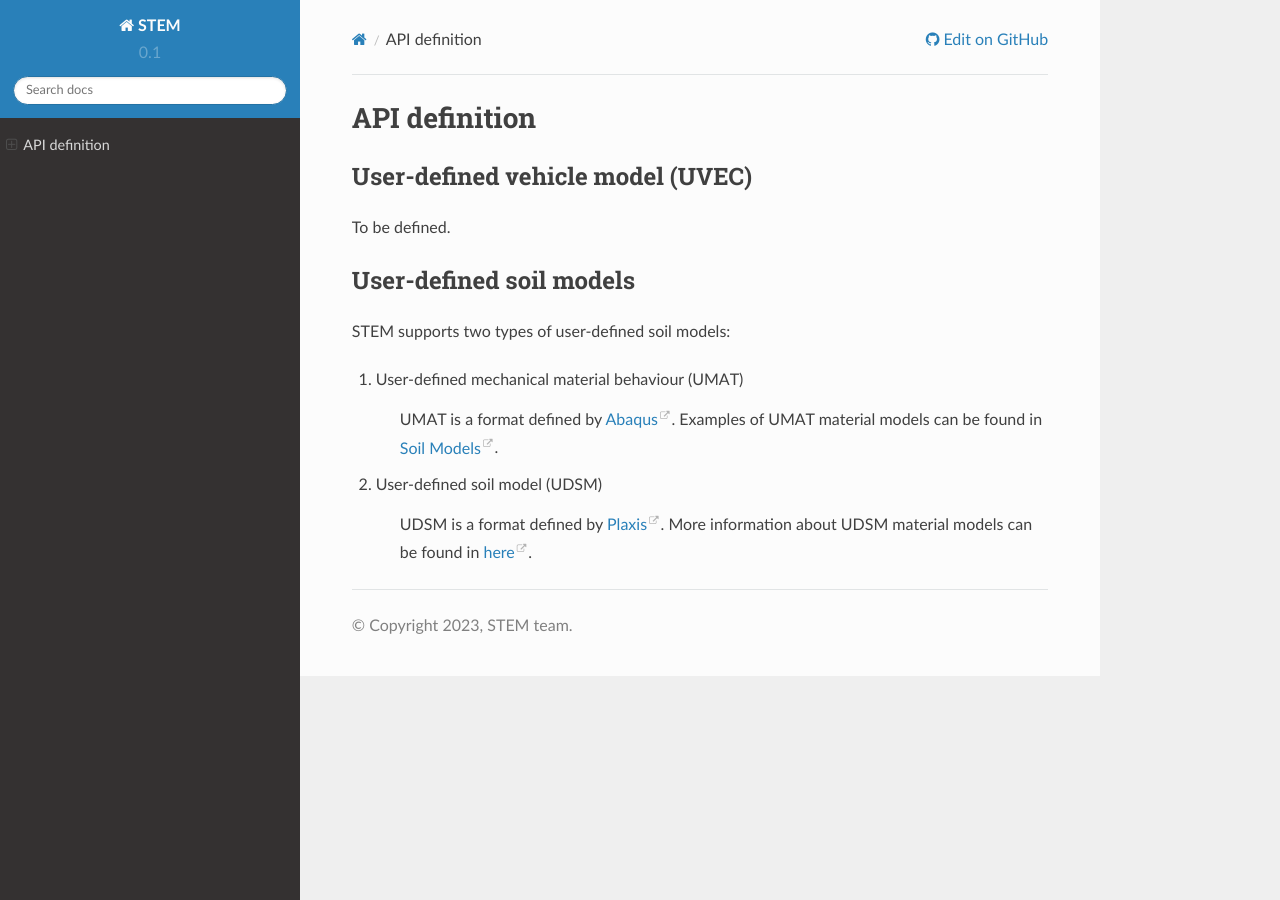
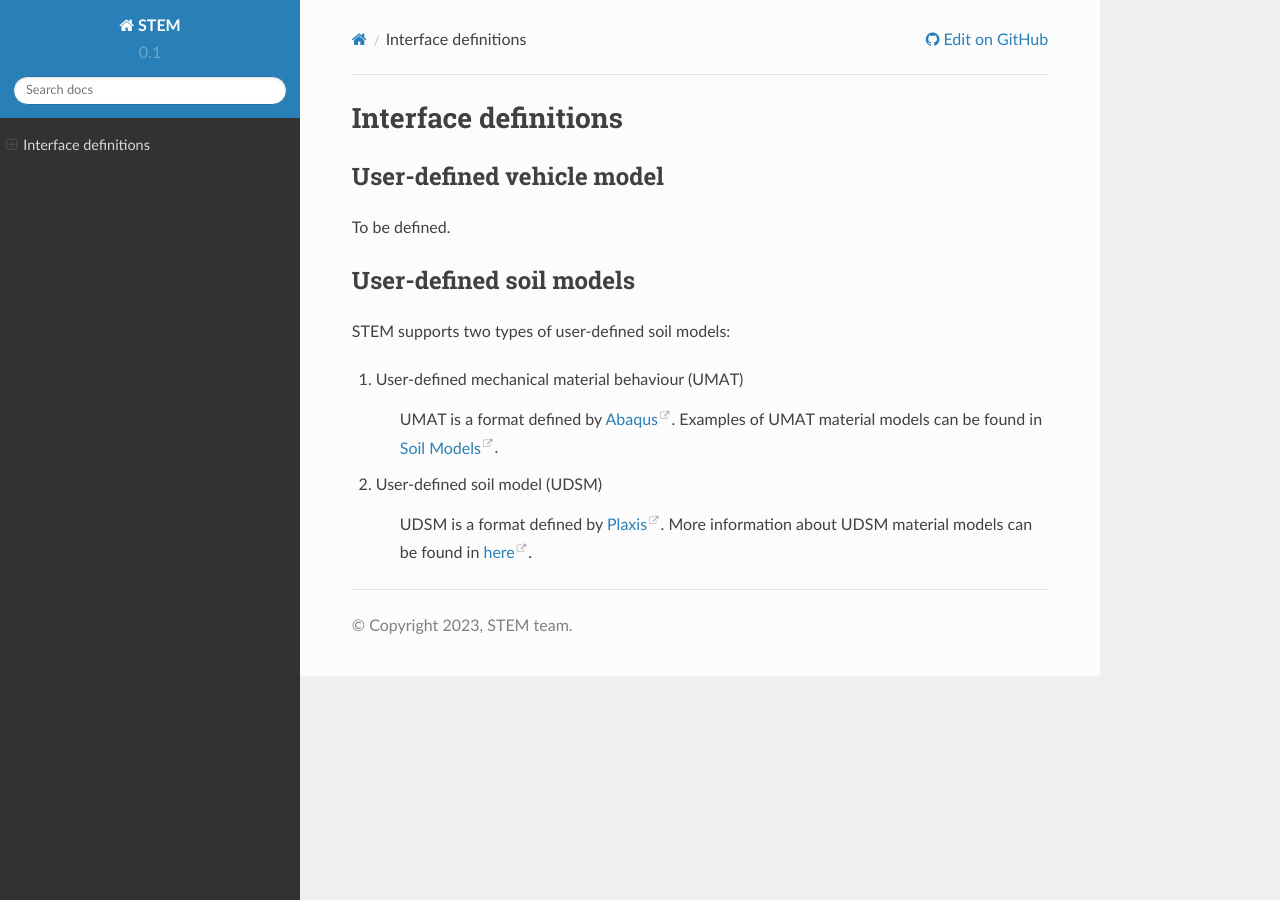
Before and after one commit to StemVibrations/STEM, a Sphinx documentation site: the page built from docs/API_definition.rst, in a window 1280 px wide. Built offline with Sphinx 7.4.7 and the Read the Docs theme 2.0.0, drawn with Linux system fonts in a browser that asks for light colours.

```diff
--- a/docs/API_definition.rst
+++ b/docs/API_definition.rst
@@ -1,12 +1,14 @@
-API definition
-==============
+Interface definitions
+=====================
 
 .. _uvec:
-User-defined vehicle model (UVEC)
----------------------------------
+
+User-defined vehicle model
+--------------------------
 To be defined.
 
 .. _umat:
+
 User-defined soil models
 ------------------------
 STEM supports two types of user-defined soil models:
```
Also changed, not shown: docs/index.rst (+4 -3 lines).
